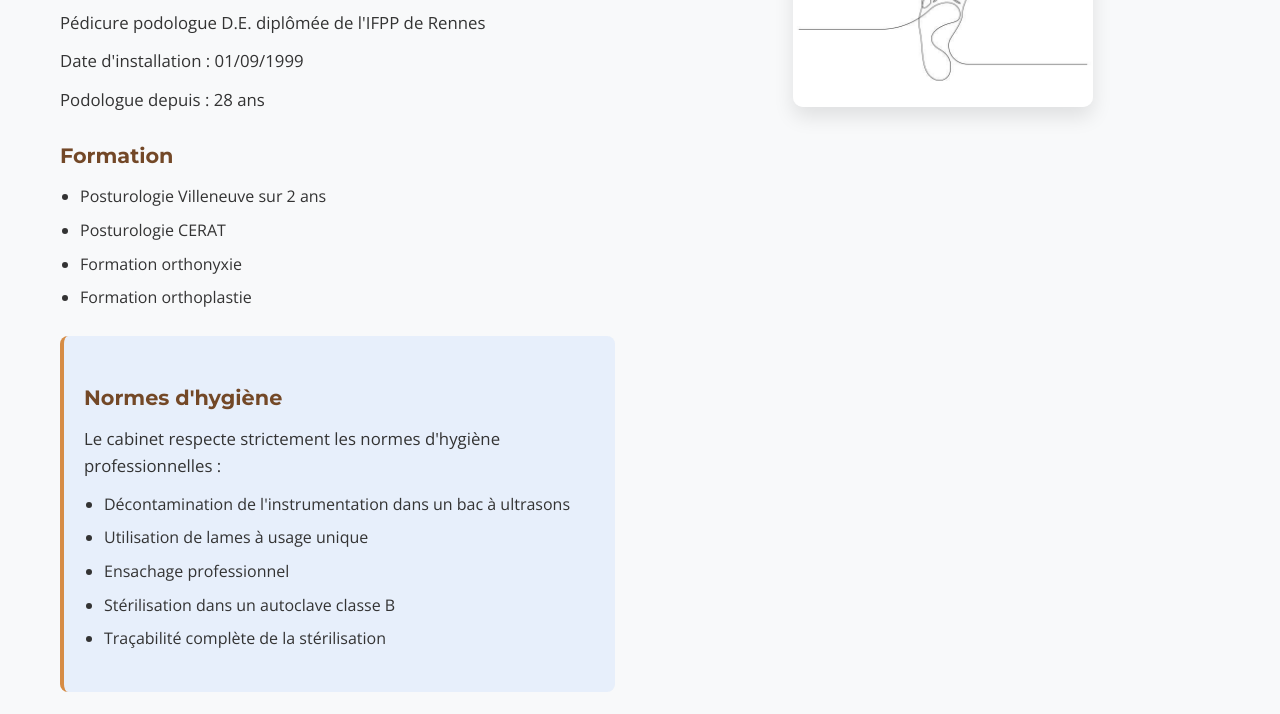
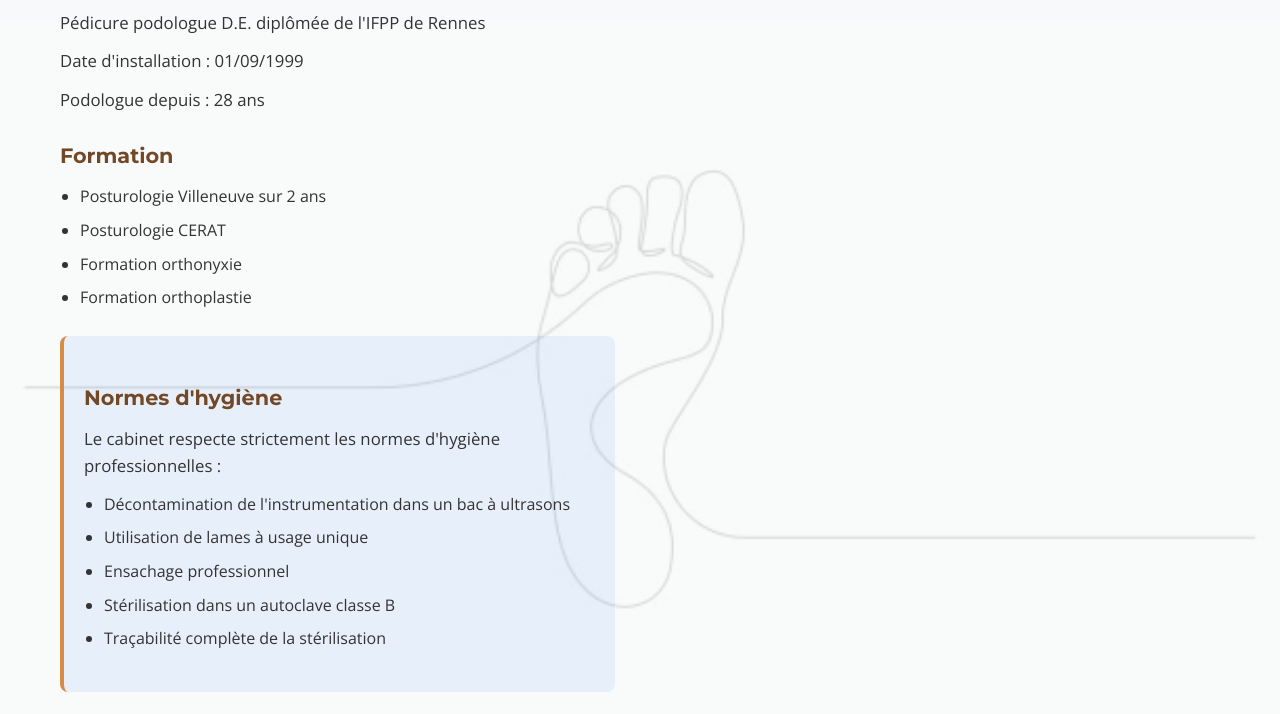
Before and after one commit to ZiPPPPP0/podologie.github.io, a plain HTML site: page index.html in a window 1280 px wide. Shown: the part 511-1225 px from the top of the page. Drawn offline with nearby package versions, Linux system fonts and the light colour scheme.

Commit message:
image_pres en fond

```diff
--- a/index.html
+++ b/index.html
@@ -44,7 +44,7 @@
     </header>
 
     <main>
-        <section id="presentation" class="section">
+        <section id="presentation" class="section with-background-image">
             <div class="container">
                 <h2>Présentation</h2>
                 <div class="presentation-content">
@@ -75,7 +75,7 @@
                         <p class="info-complementaire"><strong>Lors de la prise de rendez-vous, précisez si le soin doit se faire sur Carrouges.</strong></p>
                     </div>
                     <div class="presentation-image">
-                        <img src="images/image_presentation.jpg" alt="Sophie Dudouit - Pédicure Podologue Posturologue" class="profile-image">
+                        <!-- Image utilisée comme fond dans le CSS -->
                     </div>
                 </div>
             </div>
--- a/styles.css
+++ b/styles.css
@@ -888,19 +888,38 @@ footer {
 
 /* Ajout au fichier CSS existant - Styles pour les images */
 
-/* Image de profil dans la section présentation */
-.profile-image {
-    width: 100%;
-    max-width: 300px;
-    height: auto;
-    border-radius: 10px;
-    box-shadow: 0 10px 20px rgba(0, 0, 0, 0.1);
-    transition: transform 0.3s ease;
-    object-fit: cover;
+/* Section présentation avec l'image en fond */
+.with-background-image {
+    position: relative;
+    overflow: hidden;
 }
 
-.profile-image:hover {
-    transform: translateY(-5px);
+.with-background-image::before {
+    content: '';
+    position: absolute;
+    top: 0;
+    right: 0;
+    bottom: 0;
+    left: 0;
+    background-image: url('images/image_presentation.jpg');
+    background-repeat: no-repeat;
+    background-position: right center;
+    background-size: contain;
+    opacity: 0.15;
+    z-index: 1;
+}
+
+/* Assurer la lisibilité du texte sur l'image de fond */
+.presentation-content {
+    position: relative;
+    z-index: 2;
+}
+
+/* Conteneur pour la partie image */
+.presentation-image {
+    flex: 1;
+    min-width: 300px;
+    min-height: 350px;
 }
 
 /* Images dans les cartes de services */
```
